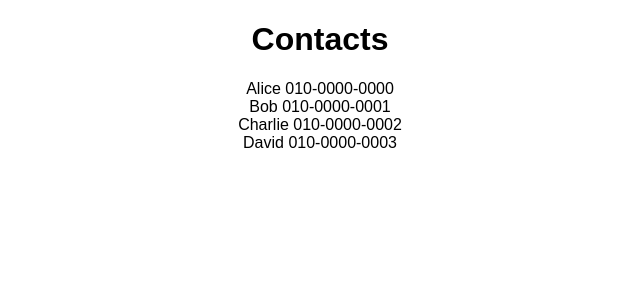
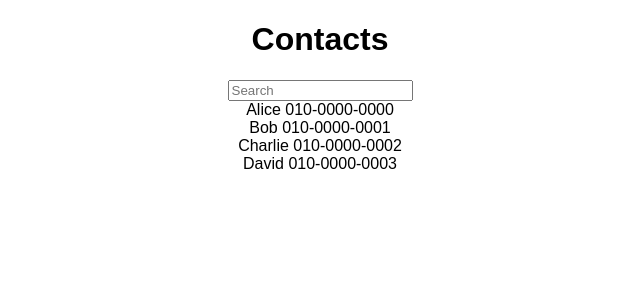
Before and after one commit to queued37/react-practice, a React (Create React App) app: page / in a window 1280 px wide. Shown: the top 300 px of the page, without its empty margins (320-960 px from the left). Built offline with nearby package versions, Linux system fonts and the light colour scheme.

Commit message:
Add search by name feature

```diff
--- a/src/components/Contact.js
+++ b/src/components/Contact.js
@@ -6,6 +6,7 @@
     constructor(props){
         super(props)
         this.state = {
+            keyword: '',
             contacts: [
                 {name: 'Alice',   phone: '010-0000-0000'},
                 {name: 'Bob',     phone: '010-0000-0001'},
@@ -13,18 +14,37 @@
                 {name: 'David',   phone: '010-0000-0003'},
             ]
         }
+
+        this.handleChange = this.handleChange.bind(this)
+    }
+
+    handleChange(e) {
+        this.setState({
+            keyword: e.target.value
+        })
     }
 
     render() {
-        const mapToContactInfo = (data) => (
-            data.map((contact, i) => (
+        const mapToContactInfo = (data) => {
+            data.sort()
+            data = data.filter((contact) => {
+                return contact.name.toLowerCase()
+                    .indexOf(this.state.keyword) > -1
+            })
+            return data.map((contact, i) => (
                 <ContactInfo contact={contact} key={i}/>
             ))
-        )
+        }
 
         return (
             <div>
                 <h1>Contacts</h1>
+                <input
+                    name="keyword"
+                    placeholder="Search"
+                    value={this.state.keyword}
+                    onChange={this.handleChange}
+                />
                 <div>
                     {mapToContactInfo(this.state.contacts)}
                 </div>
```
